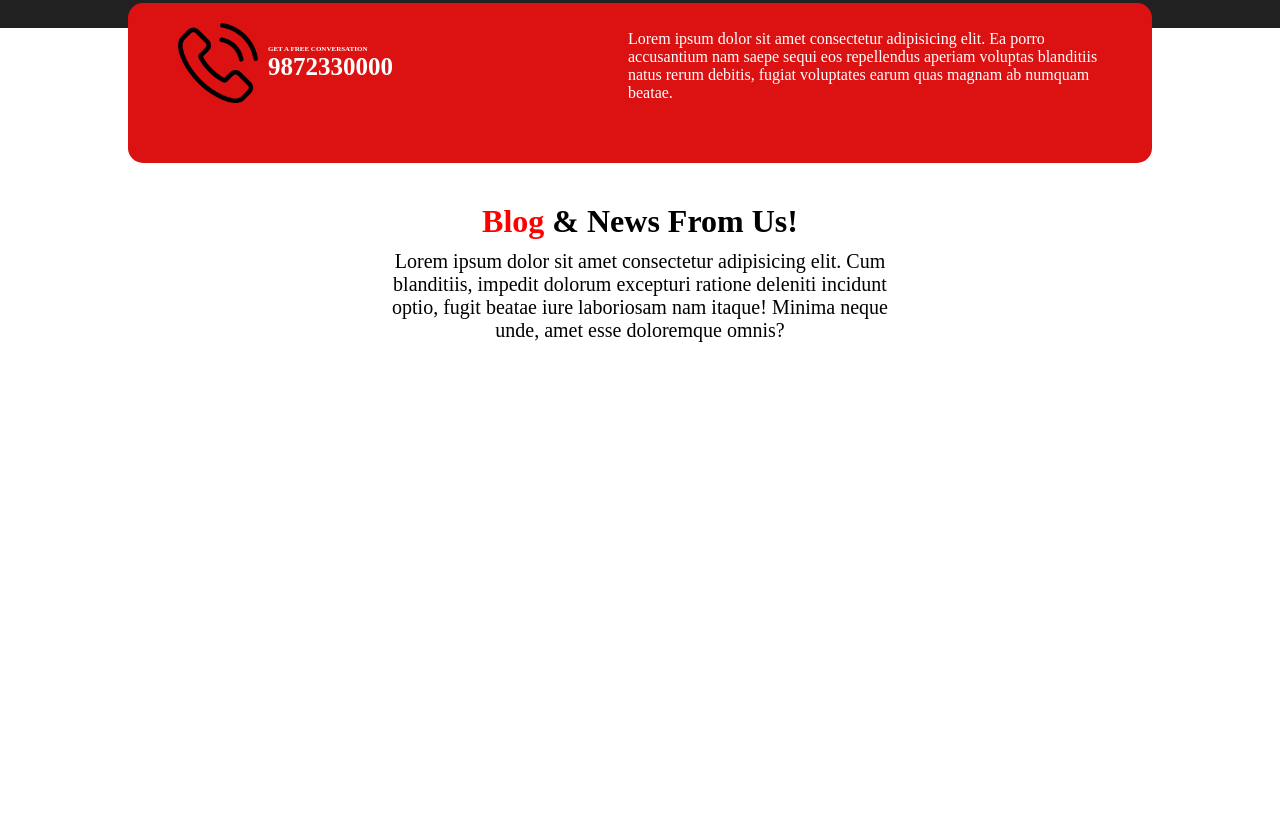
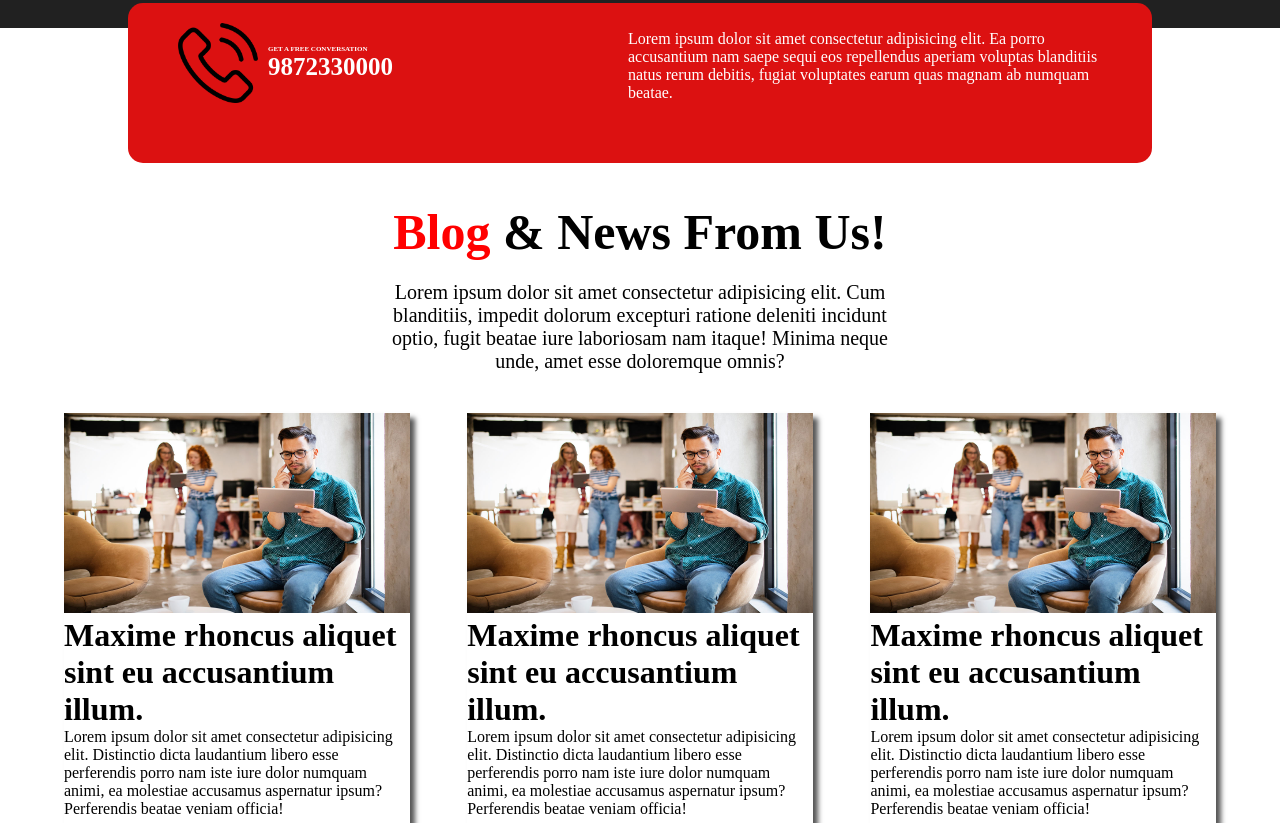
Before and after one commit to cpdminhaz/digital-agency, a plain HTML site: page index.html in a window 1280 px wide. Shown: the part 1732-2555 px from the top of the page. Before the commit the page ends 2095 px from the top, so only its background shows below. Drawn offline with Linux system fonts and the light colour scheme.

Commit message:
main section completed

```diff
--- a/index.css
+++ b/index.css
@@ -109,3 +109,16 @@ nav {
 .blog {
     height: 200px; width: 500px;margin: 0 auto;text-align: center;
 }
+
+/* Blogs Styles */
+.blogs {
+    height: 410px; width: 90%; margin: 0 auto;padding-top: 50px;
+}
+
+.blog-1 {
+    height: 410px;width: 30%; box-shadow: 5px 5px 5px rgba(0, 0, 0, 0.669);
+}
+
+.blog-text {
+    display: flex; justify-content: space-between;
+}
--- a/index.html
+++ b/index.html
@@ -95,7 +95,7 @@
             </div>
         </div>
 
-            <!-- Appointment Section -->
+        <!-- Appointment Section -->
         <div class="appointment">
             <div class="call"><img class="phone" src="asset/icons/phone-call.png" alt="">
                 <h1 style="color: white;"><span style="font-size: 7px;display: block;">GET A FREE CONVERSATION</span>
@@ -111,10 +111,40 @@
         </div>
         <!-- Blog and News Section -->
         <div class="blog">
-            <h1 style="padding-top: 40px;"><span style="color: red;">Blog</span> & News From Us!</h1>
-            <p style="padding-top:10px;font-size:20px;">Lorem ipsum dolor sit amet consectetur adipisicing elit. Cum blanditiis, impedit dolorum excepturi ratione deleniti incidunt optio, fugit beatae iure laboriosam nam itaque! Minima neque unde, amet esse doloremque omnis?</p>
+            <h1 style="padding-top: 40px;font-size: 50px;"><span style="color: red;">Blog</span> & News From Us!</h1>
+            <p style="padding-top:20px;font-size:20px;">Lorem ipsum dolor sit amet consectetur adipisicing elit. Cum
+                blanditiis, impedit dolorum excepturi ratione deleniti incidunt optio, fugit beatae iure laboriosam nam
+                itaque! Minima neque unde, amet esse doloremque omnis?</p>
         </div>
 
+        <!-- Blogs section -->
+        <div class="blogs">
+            <div class="blog-text">
+                <div class="blog-1">
+                    <img src="asset/image/blog-1.jpg
+                    " alt="" style="height: 200px;width: 100%;">
+                    <h1>Maxime rhoncus aliquet sint eu accusantium illum.
+                    </h1>
+                    <p>Lorem ipsum dolor sit amet consectetur adipisicing elit. Distinctio dicta laudantium libero esse perferendis porro nam iste iure dolor numquam animi, ea molestiae accusamus aspernatur ipsum? Perferendis beatae veniam officia!</p>
+                </div>
+                <div class="blog-1">
+                    <img src="asset/image/blog-1.jpg
+                    " alt="" style="height: 200px;width: 100%;">
+                    <h1>Maxime rhoncus aliquet sint eu accusantium illum.
+                    </h1>
+                    <p>Lorem ipsum dolor sit amet consectetur adipisicing elit. Distinctio dicta laudantium libero esse perferendis porro nam iste iure dolor numquam animi, ea molestiae accusamus aspernatur ipsum? Perferendis beatae veniam officia!</p>
+                </div>
+                <div class="blog-1">
+                    <img src="asset/image/blog-1.jpg
+                    " alt="" style="height: 200px;width: 100%;">
+                    <h1>Maxime rhoncus aliquet sint eu accusantium illum.
+                    </h1>
+                    <p>Lorem ipsum dolor sit amet consectetur adipisicing elit. Distinctio dicta laudantium libero esse perferendis porro nam iste iure dolor numquam animi, ea molestiae accusamus aspernatur ipsum? Perferendis beatae veniam officia!</p>
+                </div>
+            </div>
+
+
+        </div>
     </main>
 
     <footer>
```
